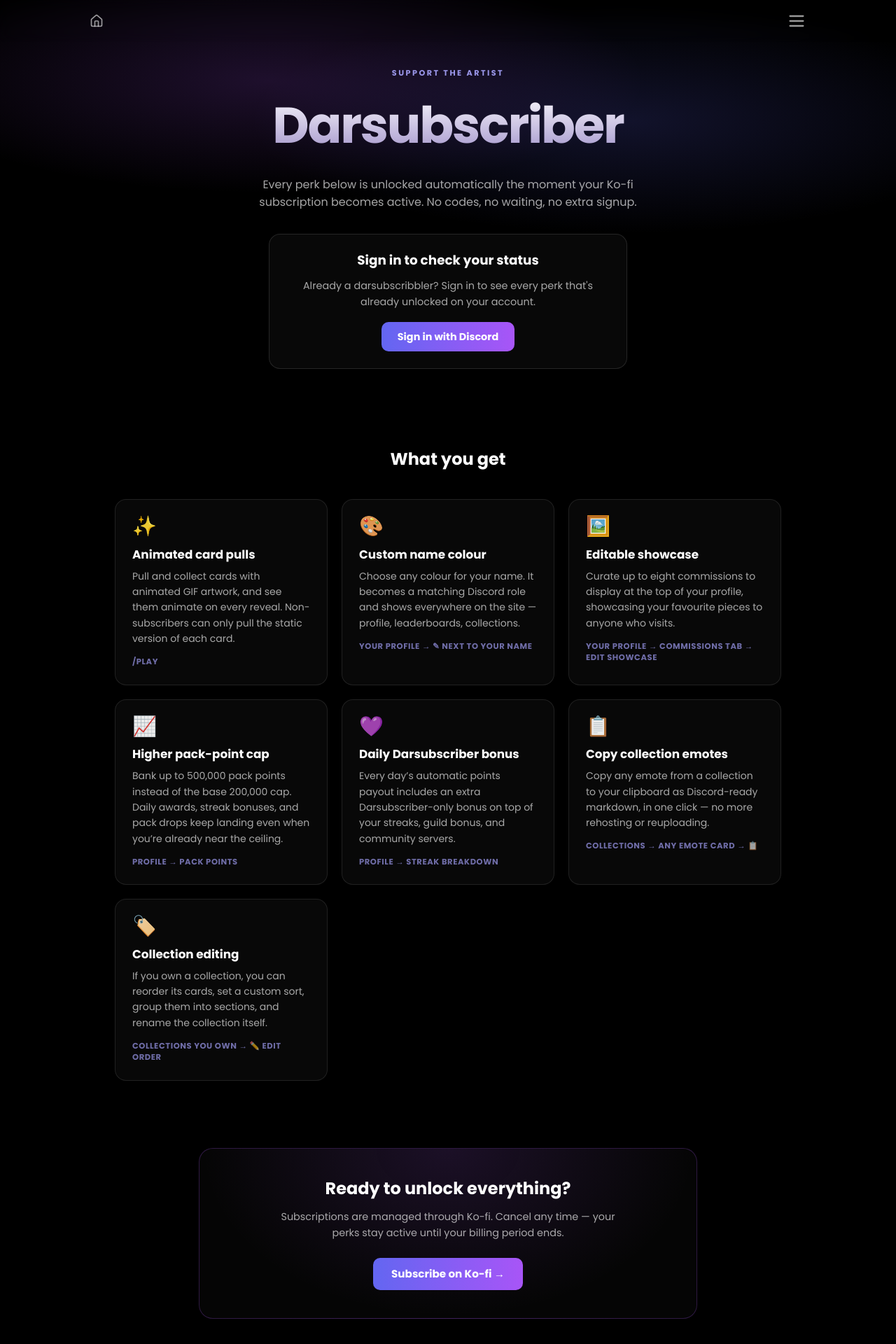
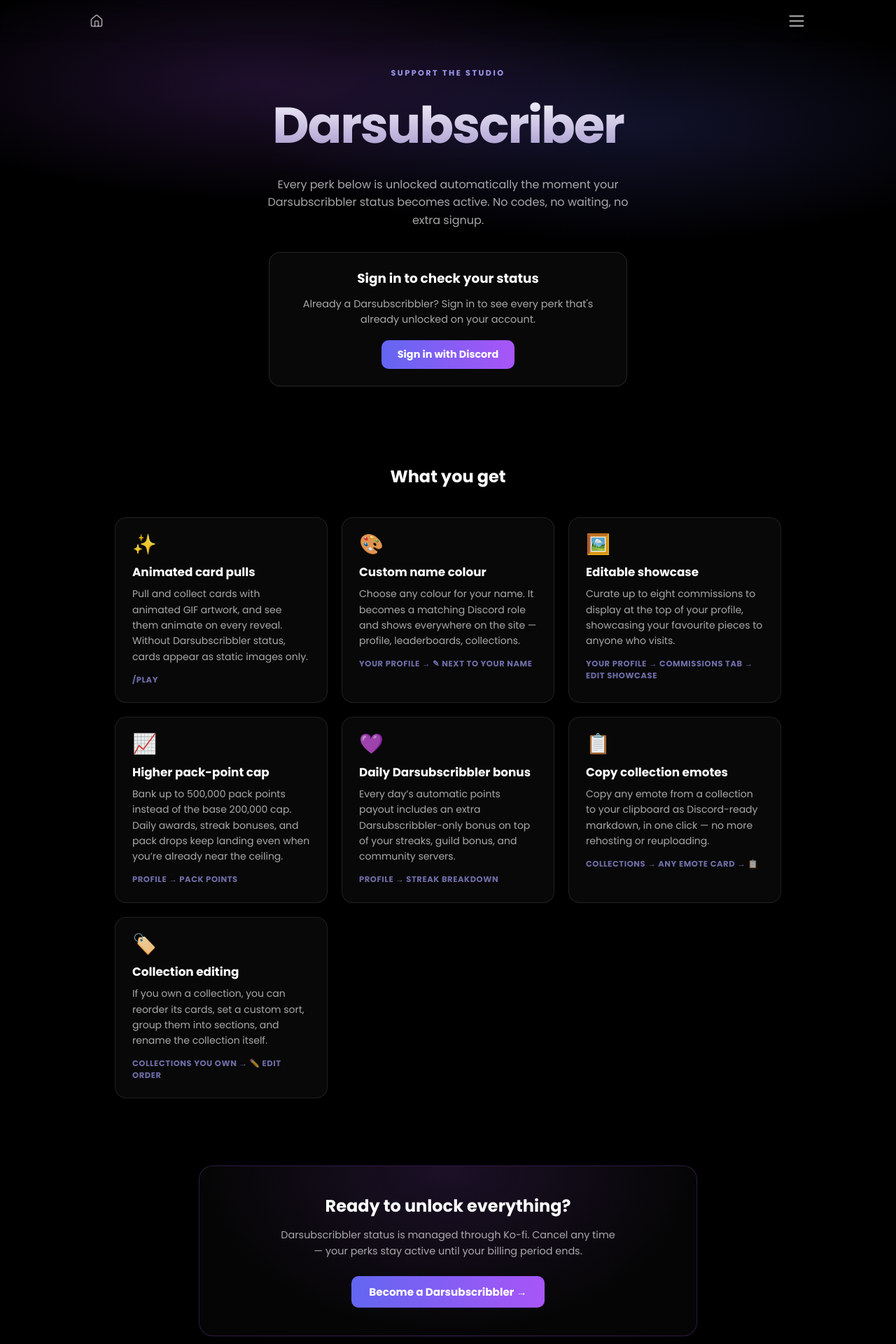
Before and after one commit to AbsoluteRust/darciesplash, a Next.js app: page /darsubscribbler in a window 1280 px wide. Shown: the top 1920 px of the page at 70% size. Built offline with nearby package versions, Linux system fonts and the light colour scheme; no server answers; the database is empty.

Commit message:
darsubscribbler: use Darsubscribbler terminology for subscribed state

```diff
--- /dev/null
+++ b/app/darsubscribbler/DarsubscriberCTA.tsx
@@ -0,0 +1,39 @@
+// app/darsubscribbler/DarsubscriberCTA.tsx
+'use client';
+
+import { usePreviewMode } from '@/components/PreviewModeContext';
+
+export default function DarsubscriberCTA({
+  realIsDarsubscriber,
+  kofiUrl,
+}: {
+  realIsDarsubscriber: boolean;
+  kofiUrl: string;
+}) {
+  const { effectiveIsDarsubscriber } = usePreviewMode();
+
+  return (
+    <section className="ds-cta">
+      <div className="ds-cta__inner">
+        <h2 className="ds-cta__title">
+          {effectiveIsDarsubscriber ? 'You’re all set.' : 'Ready to unlock everything?'}
+        </h2>
+        <p className="ds-cta__subtitle">
+          {effectiveIsDarsubscriber
+            ? 'Every perk above is active on your account right now. Thank you for supporting the studio.'
+            : 'Darsubscribbler status is managed through Ko-fi. Cancel any time — your perks stay active until your billing period ends.'}
+        </p>
+        {!effectiveIsDarsubscriber && (
+          <a
+            className="ds-cta__button"
+            href={kofiUrl}
+            target="_blank"
+            rel="noopener noreferrer"
+          >
+            Become a Darsubscribbler →
+          </a>
+        )}
+      </div>
+    </section>
+  );
+}
--- a/app/darsubscribbler/DarsubscriberStatus.tsx
+++ b/app/darsubscribbler/DarsubscriberStatus.tsx
@@ -1,23 +1,26 @@
-// app/darsubscribbler/darsubscribblerStatus.tsx
+// app/darsubscribbler/DarsubscriberStatus.tsx
 'use client';
 
 import { signIn } from 'next-auth/react';
+import { usePreviewMode } from '@/components/PreviewModeContext';
 
-export default function darsubscribblerStatus({
+export default function DarsubscriberStatus({
   signedIn,
-  isDarsubscriber,
+  realIsDarsubscriber,
   kofiUrl,
 }: {
   signedIn: boolean;
-  isDarsubscriber: boolean;
+  realIsDarsubscriber: boolean;
   kofiUrl: string;
 }) {
+  const { effectiveIsDarsubscriber } = usePreviewMode();
+
   if (!signedIn) {
     return (
       <div className="ds-status ds-status--signin">
         <p className="ds-status__title">Sign in to check your status</p>
         <p className="ds-status__body">
-          Already a darsubscribbler? Sign in to see every perk that&apos;s
+          Already a Darsubscribbler? Sign in to see every perk that&apos;s
           already unlocked on your account.
         </p>
         <button
@@ -31,7 +34,7 @@ export default function darsubscribblerStatus({
     );
   }
 
-  if (isDarsubscriber) {
+  if (effectiveIsDarsubscriber) {
     return (
       <div className="ds-status ds-status--active">
         <p className="ds-status__title">
@@ -47,14 +50,19 @@ export default function darsubscribblerStatus({
 
   return (
     <div className="ds-status ds-status--inactive">
-      <p className="ds-status__title">You are not currently subscribed</p>
+      <p className="ds-status__title">You are not currently a Darsubscribbler</p>
+      <p className="ds-status__body">
+        Become a Darsubscribbler on Ko-fi to unlock every perk on this page.
+        Darsubscribbler status is applied automatically — no codes to redeem,
+        no waiting.
+      </p>
       <a
         className="ds-status__button"
         href={kofiUrl}
         target="_blank"
         rel="noopener noreferrer"
       >
-        Subscribe on Ko-fi →
+        Become a Darsubscribbler →
       </a>
     </div>
   );
--- a/app/darsubscribbler/page.tsx
+++ b/app/darsubscribbler/page.tsx
@@ -3,13 +3,14 @@ import { auth } from '@/auth';
 import { kv } from '@vercel/kv';
 import { DARSUBSCRIBBLER_FEATURES } from '@/lib/darsubscriber-features';
 import DarsubscriberStatus from './DarsubscriberStatus';
+import DarsubscriberCTA from './DarsubscriberCTA';
 import './page.css';
 
 export const dynamic = 'force-dynamic';
 
 export const metadata = {
   title: 'Darsubscriber',
-  description: 'Everything you get as a Darsubscriber on Folly of Flora.',
+  description: 'Everything you get as a Darsubscribbler on Folly of Flora.',
 };
 
 const KOFI_TIERS_URL = 'https://ko-fi.com/dardotdlc/tiers';
@@ -18,27 +19,27 @@ export default async function DarsubscriberPage() {
   const session = await auth();
   const userId = session?.user?.id ?? null;
 
-  let isDarsubscriber = false;
+  let realIsDarsubscriber = false;
   if (userId) {
     const roles = await kv.get(`account_roles:${userId}`).catch(() => null);
-    isDarsubscriber = !!(roles as any)?.darsubscribbler;
+    realIsDarsubscriber = !!(roles as any)?.darsubscribbler;
   }
 
   return (
     <main className="ds-page">
       <section className="ds-hero">
         <div className="ds-hero__inner">
-          <p className="ds-hero__eyebrow">Support the artist</p>
+          <p className="ds-hero__eyebrow">Support the studio</p>
           <h1 className="ds-hero__title">Darsubscriber</h1>
           <p className="ds-hero__subtitle">
             Every perk below is unlocked automatically the moment your
-            Ko-fi subscription becomes active. No codes, no waiting, no
+            Darsubscribbler status becomes active. No codes, no waiting, no
             extra signup.
           </p>
 
           <DarsubscriberStatus
             signedIn={!!userId}
-            isDarsubscriber={isDarsubscriber}
+            realIsDarsubscriber={realIsDarsubscriber}
             kofiUrl={KOFI_TIERS_URL}
           />
         </div>
@@ -62,28 +63,10 @@ export default async function DarsubscriberPage() {
         </div>
       </section>
 
-      <section className="ds-cta">
-        <div className="ds-cta__inner">
-          <h2 className="ds-cta__title">
-            {isDarsubscriber ? 'You’re all set.' : 'Ready to unlock everything?'}
-          </h2>
-          <p className="ds-cta__subtitle">
-            {isDarsubscriber
-              ? 'Every perk above is active on your account right now. Thank you for supporting the studio.'
-              : 'Subscriptions are managed through Ko-fi. Cancel any time — your perks stay active until your billing period ends.'}
-          </p>
-          {!isDarsubscriber && (
-            <a
-              className="ds-cta__button"
-              href={KOFI_TIERS_URL}
-              target="_blank"
-              rel="noopener noreferrer"
-            >
-              Subscribe on Ko-fi →
-            </a>
-          )}
-        </div>
-      </section>
+      <DarsubscriberCTA
+        realIsDarsubscriber={realIsDarsubscriber}
+        kofiUrl={KOFI_TIERS_URL}
+      />
     </main>
   );
 }
--- a/app/profiles/[userId]/ProfileClient.tsx
+++ b/app/profiles/[userId]/ProfileClient.tsx
@@ -138,7 +138,7 @@ type MajorAction = {
 
 const MAJOR_ACTIONS: MajorAction[] = [
   { id: 'referral',     label: 'Referral',     icon: '🍌', subtitle: 'Infinitely repeatable' },
-  { id: 'subscription', label: 'Subscription', icon: '💖', subtitle: 'Repeatable once per month', href: KOFI_TIERS_URL, hrefLabel: 'Subscribe on Ko-fi' },
+  { id: 'subscription', label: 'Darsubscribbler', icon: '💖', subtitle: 'Once per month', href: KOFI_TIERS_URL, hrefLabel: 'Sign up on Ko-fi' },
   { id: 'gift',         label: 'Gift',         icon: '🎁', subtitle: 'Infinitely repeatable' },
   { id: 'commission',   label: 'Commission',   icon: '✨', subtitle: 'Infinitely repeatable' },
 ];
--- a/components/DarsubscriberLock.tsx
+++ b/components/DarsubscriberLock.tsx
@@ -20,8 +20,6 @@ export default function DarsubscriberLock({
   unlocked: boolean;
   children: React.ReactNode;
   variant?: 'overlay' | 'inline';
-  /** Which side of the badge the tooltip opens toward. Use `above` for
-   *  bottom-anchored UI (FABs, sticky action bars). */
   tooltipPlacement?: 'below' | 'above';
   kofiUrl?: string;
 }) {
@@ -83,7 +81,7 @@ export default function DarsubscriberLock({
       <button
         type="button"
         className="dsl-badge"
-        aria-label={`${feature} — Darsubscriber feature. Click for details.`}
+        aria-label={`${feature} — Darsubscribbler feature. Click for details.`}
         aria-expanded={open}
         aria-controls={open ? tooltipId : undefined}
         onClick={handleBadgeClick}
@@ -110,7 +108,7 @@ export default function DarsubscriberLock({
             target="_blank"
             rel="noopener noreferrer"
           >
-            Subscribe on Ko-fi →
+            Become a Darsubscribbler →
           </a>
           <div className="dsl-tooltip__hint">
             Darsubscribblers get this and every other perk on the{' '}
--- a/lib/darsubscriber-features.ts
+++ b/lib/darsubscriber-features.ts
@@ -5,7 +5,6 @@ export type DarsubscriberFeature = {
   icon: string;
   title: string;
   description: string;
-  /** Short hint of where in the app the feature lives. Informational only. */
   location?: string;
 };
 
@@ -15,7 +14,7 @@ export const DARSUBSCRIBBLER_FEATURES: DarsubscriberFeature[] = [
     icon: '✨',
     title: 'Animated card pulls',
     description:
-      'Pull and collect cards with animated GIF artwork, and see them animate on every reveal. Non-subscribers can only pull the static version of each card.',
+      'Pull and collect cards with animated GIF artwork, and see them animate on every reveal. Without Darsubscribbler status, cards appear as static images only.',
     location: '/play',
   },
   {
@@ -45,9 +44,9 @@ export const DARSUBSCRIBBLER_FEATURES: DarsubscriberFeature[] = [
   {
     id: 'daily-bonus',
     icon: '💜',
-    title: 'Daily Darsubscriber bonus',
+    title: 'Daily Darsubscribbler bonus',
     description:
-      'Every day’s automatic points payout includes an extra Darsubscriber-only bonus on top of your streaks, guild bonus, and community servers.',
+      'Every day’s automatic points payout includes an extra Darsubscribbler-only bonus on top of your streaks, guild bonus, and community servers.',
     location: 'Profile → Streak breakdown',
   },
   {
```
